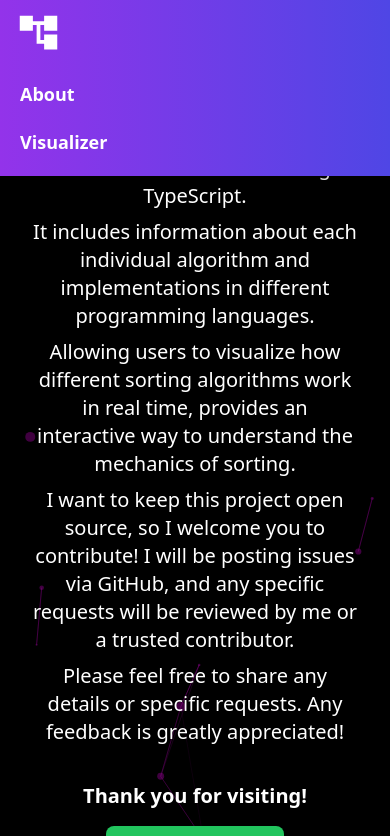
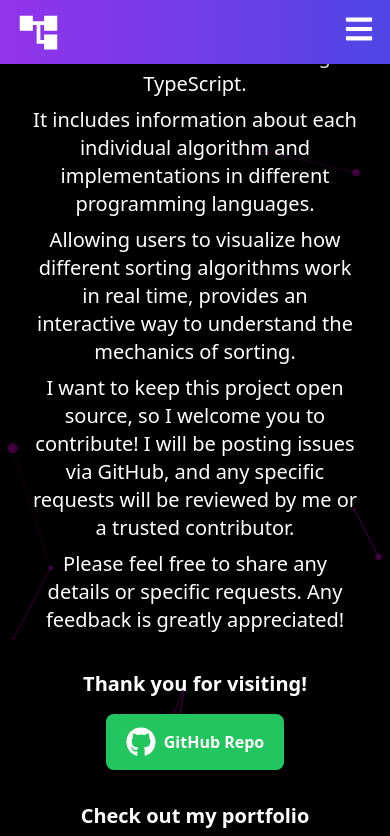
Before and after one commit to BasicallyManny/Algorithm-Visualizer, a React (Vite) app: page / in a window 390 px wide. Shown: the top 836 px of the page. Built offline with nearby package versions, Linux system fonts and the light colour scheme.

Commit message:
improved navbar design on mobile screens. Navbar now collapses on mobile and is triggered through a hamburger menu

```diff
--- a/src/components/Navbar.tsx
+++ b/src/components/Navbar.tsx
@@ -1,60 +1,87 @@
-import React from 'react';
+import React, { useState } from 'react';
 import { Link } from 'react-router-dom';
 import { MdAccountTree } from "react-icons/md";
-
+import { FaBars, FaTimes } from "react-icons/fa";
 
 const Navbar: React.FC = () => {
+    const [isOpen, setIsOpen] = useState(false);
+
+    const toggleMenu = () => {
+        setIsOpen(!isOpen);
+    };
+
     return (
         <nav className="bg-gradient-to-r from-purple-600 to-indigo-600 shadow-lg">
             <div className="max-w-7xl mx-auto px-4 sm:px-6 lg:px-8">
-                <div className="flex justify-between h-16">
-                    <div className="flex-shrink-0 flex items-center">
-                        <Link to="/about" className="text-2xl font-bold text-white">
-                            <MdAccountTree size={45}/>
+                <div className="flex justify-between h-16 items-center">
+                    <div className="flex items-center">
+                        <Link to="/about" className="text-2xl font-bold text-white flex items-center">
+                            <MdAccountTree size={45} />
                         </Link>
                     </div>
 
-                    <div className="hidden sm:-my-px sm:ml-6 sm:flex sm:space-x-8">
-                        {/* Tabs */}
+                    {/* Desktop Links */}
+                    <div className="hidden sm:flex sm:space-x-8">
                         <Link
                             to="/about"
-                            className="text-white hover:bg-purple-700 hover:text-gray-100 px-3 py-2 rounded-md text-lg font-extrabold flex items-center"
+                            className="text-white hover:bg-purple-700 hover:text-gray-100 px-3 py-2 rounded-md text-lg font-extrabold"
                         >
                             About
                         </Link>
                         <Link
                             to="/visualizer"
-                            className="text-white hover:bg-purple-700 hover:text-gray-100 px-3 py-2 rounded-md text-lg font-extrabold flex items-center"
+                            className="text-white hover:bg-purple-700 hover:text-gray-100 px-3 py-2 rounded-md text-lg font-extrabold"
                         >
                             Sorting Visualizer
                         </Link>
                         <Link
                             to="/searchVisualizer"
-                            className="text-white hover:bg-purple-700 hover:text-gray-100 px-3 py-2 rounded-md text-lg font-extrabold flex items-center"
+                            className="text-white hover:bg-purple-700 hover:text-gray-100 px-3 py-2 rounded-md text-lg font-extrabold"
                         >
                             Search Visualizer
                         </Link>
                     </div>
+
+                    {/* Mobile Menu Button */}
+                    <div className="sm:hidden">
+                        <button
+                            onClick={toggleMenu}
+                            className={`text-white focus:outline-none transition-transform duration-300 ${isOpen ? 'rotate-180 scale-110' : ''}`}
+                        >
+                            {isOpen ? <FaTimes size={30} /> : <FaBars size={30} />}
+                        </button>
+                    </div>
                 </div>
             </div>
 
-            {/* Mobile Menu */}
-            <div className="sm:hidden">
+            {/* Mobile Menu Links with Fade-in Animation */}
+            {isOpen && (
+                <div className="sm:hidden bg-gradient-to-r from-purple-600 to-indigo-600 transition-opacity duration-500 ease-in-out">
                     <div className="px-2 pt-2 pb-3 space-y-1">
                         <Link
                             to="/about"
+                            onClick={toggleMenu}
                             className="block text-white hover:bg-purple-700 hover:text-gray-100 px-3 py-2 rounded-md text-lg font-extrabold"
                         >
                             About
                         </Link>
                         <Link
                             to="/visualizer"
+                            onClick={toggleMenu}
                             className="block text-white hover:bg-purple-700 hover:text-gray-100 px-3 py-2 rounded-md text-lg font-extrabold"
                         >
-                        Visualizer
+                            Sorting Visualizer
+                        </Link>
+                        <Link
+                            to="/searchVisualizer"
+                            onClick={toggleMenu}
+                            className="block text-white hover:bg-purple-700 hover:text-gray-100 px-3 py-2 rounded-md text-lg font-extrabold"
+                        >
+                            Search Visualizer
                         </Link>
                     </div>
                 </div>
+            )}
         </nav>
     );
 };
```
Lines whose indentation alone changed are shown as unchanged.
